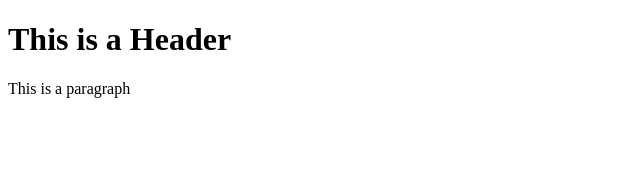
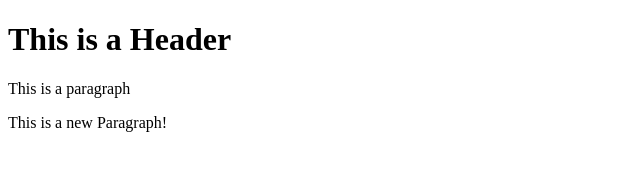
Before and after one commit to mhornstein/FullStack, a plain HTML site: page git-test/index.html in a window 1280 px wide. Shown: the whole page, without its empty margins (0-640 px from the left). Drawn offline with Linux system fonts and the light colour scheme.

Commit message:
adding index

```diff
--- a/git-test/index.html
+++ b/git-test/index.html
@@ -4,6 +4,7 @@
 
     <body>
         <h1>This is a Header</h1>
-		<p>This is a paragraph</p>
+        <p>This is a paragraph</p>
+        <p>This is a new Paragraph!</p>
     </body>
 </html>
```
